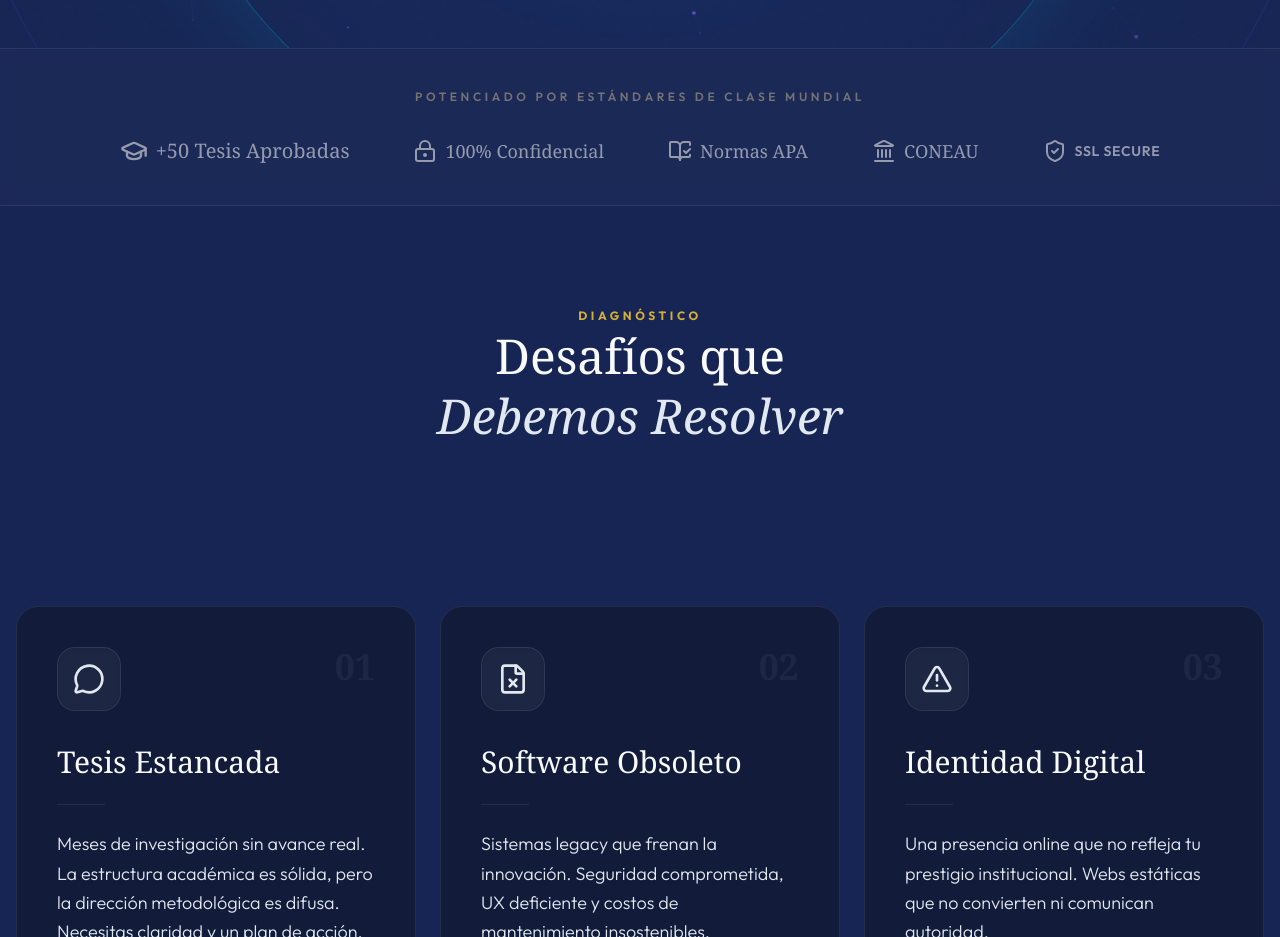
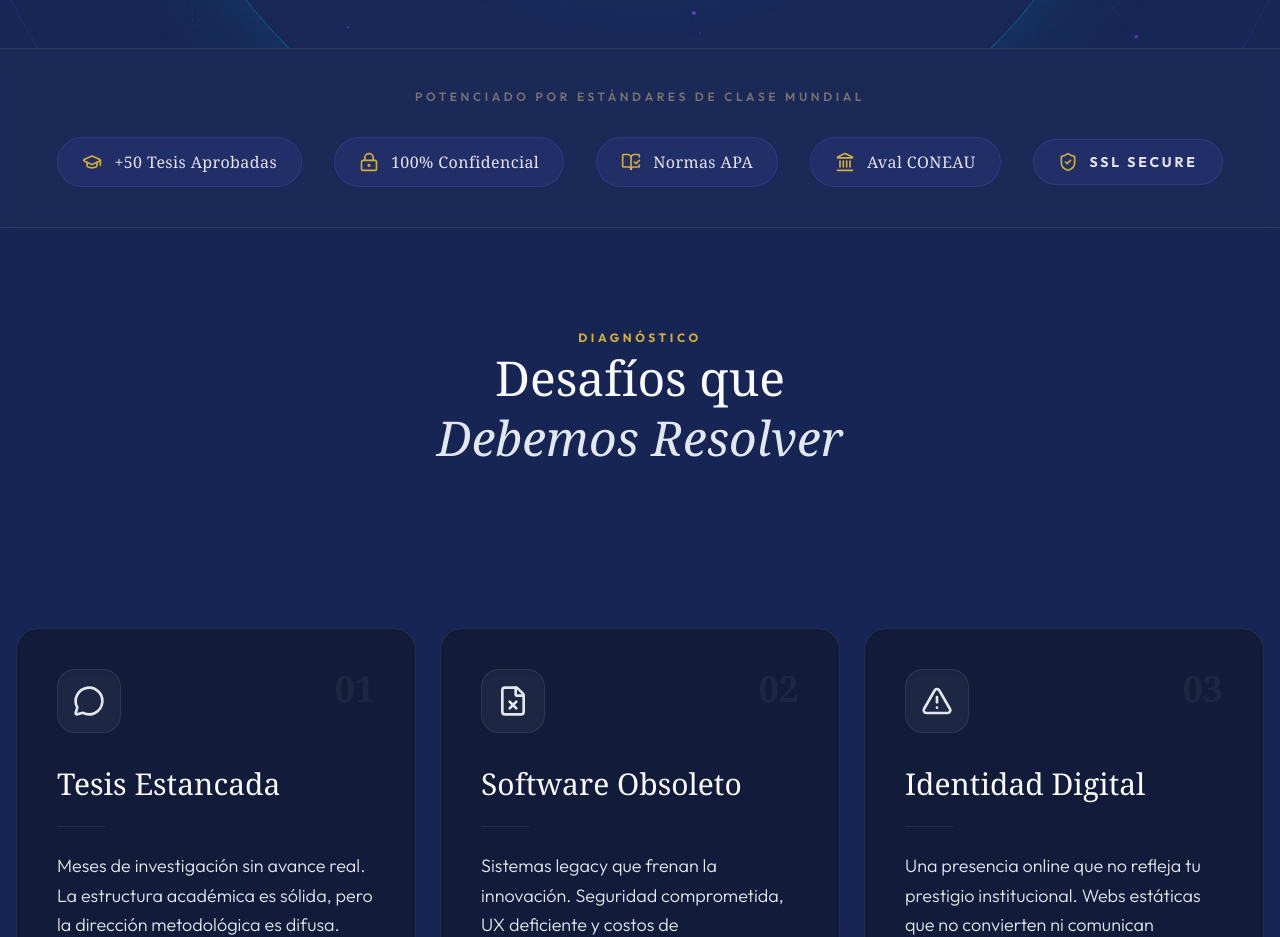
Before and after one commit to luchonicolini/PROYECTO-SCRIPTORDIGITAL, a Next.js app: page / in a window 1280 px wide. Shown: the part 840-1777 px from the top of the page. Built offline with nearby package versions, Linux system fonts and the light colour scheme; no server answers; a web font is replaced by a local one.

Commit message:
style: mejora visual de los badges de social proof (estilo premium)

```diff
--- a/components/sections/social-proof.tsx
+++ b/components/sections/social-proof.tsx
@@ -8,36 +8,36 @@ export function SocialProof() {
                     Potenciado por estándares de clase mundial
                 </p>
 
-                <div className="flex flex-wrap justify-center gap-8 md:gap-16 items-center opacity-60 grayscale transition-all duration-500 hover:grayscale-0 hover:opacity-100">
+                <div className="flex flex-wrap justify-center gap-4 md:gap-8 items-center">
 
-                    {/* 1. Métricas de Éxito */}
-                    <div className="flex items-center gap-2 text-muted-foreground">
-                        <GraduationCap className="h-7 w-7" />
-                        <span className="font-serif text-xl font-medium">+50 Tesis Aprobadas</span>
+                    {/* Badge 1: Métricas de Éxito */}
+                    <div className="flex items-center gap-3 px-6 py-3 rounded-full bg-secondary/10 border border-secondary/20 hover:bg-secondary/20 hover:border-secondary/30 transition-all duration-300">
+                        <GraduationCap className="h-5 w-5 text-primary" />
+                        <span className="font-serif text-sm md:text-base font-medium text-foreground/90 tracking-wide">+50 Tesis Aprobadas</span>
                     </div>
 
-                    {/* 2. Privacidad (Reemplazando un poco de lo perdido en TrustStrip) */}
-                    <div className="flex items-center gap-2 text-muted-foreground">
-                        <LockKeyhole className="h-6 w-6" />
-                        <span className="font-serif text-lg">100% Confidencial</span>
+                    {/* Badge 2: Privacidad */}
+                    <div className="flex items-center gap-3 px-6 py-3 rounded-full bg-secondary/10 border border-secondary/20 hover:bg-secondary/20 hover:border-secondary/30 transition-all duration-300">
+                        <LockKeyhole className="h-5 w-5 text-primary" />
+                        <span className="font-serif text-sm md:text-base font-medium text-foreground/90 tracking-wide">100% Confidencial</span>
                     </div>
 
-                    {/* 3. Normas APA (Icon + Text) */}
-                    <div className="flex items-center gap-2 text-muted-foreground">
-                        <BookOpenCheck className="h-6 w-6" />
-                        <span className="font-serif text-lg">Normas APA</span>
+                    {/* Badge 3: Normas APA */}
+                    <div className="flex items-center gap-3 px-6 py-3 rounded-full bg-secondary/10 border border-secondary/20 hover:bg-secondary/20 hover:border-secondary/30 transition-all duration-300">
+                        <BookOpenCheck className="h-5 w-5 text-primary" />
+                        <span className="font-serif text-sm md:text-base font-medium text-foreground/90 tracking-wide">Normas APA</span>
                     </div>
 
-                    {/* 4. CONEAU (Icon + Text) */}
-                    <div className="flex items-center gap-2 text-muted-foreground">
-                        <Landmark className="h-6 w-6" />
-                        <span className="font-serif text-lg">CONEAU</span>
+                    {/* Badge 4: CONEAU */}
+                    <div className="flex items-center gap-3 px-6 py-3 rounded-full bg-secondary/10 border border-secondary/20 hover:bg-secondary/20 hover:border-secondary/30 transition-all duration-300">
+                        <Landmark className="h-5 w-5 text-primary" />
+                        <span className="font-serif text-sm md:text-base font-medium text-foreground/90 tracking-wide">Aval CONEAU</span>
                     </div>
 
-                    {/* 5. SSL / Security */}
-                    <div className="flex items-center gap-2 text-muted-foreground">
-                        <ShieldCheck className="h-6 w-6" />
-                        <span className="font-sans text-sm font-semibold tracking-wider">SSL SECURE</span>
+                    {/* Badge 5: SSL / Security */}
+                    <div className="flex items-center gap-3 px-6 py-3 rounded-full bg-secondary/10 border border-secondary/20 hover:bg-secondary/20 hover:border-secondary/30 transition-all duration-300">
+                        <ShieldCheck className="h-5 w-5 text-primary" />
+                        <span className="font-sans text-xs md:text-sm font-bold tracking-[0.2em] text-foreground/90 uppercase">SSL Secure</span>
                     </div>
 
                 </div>
```
